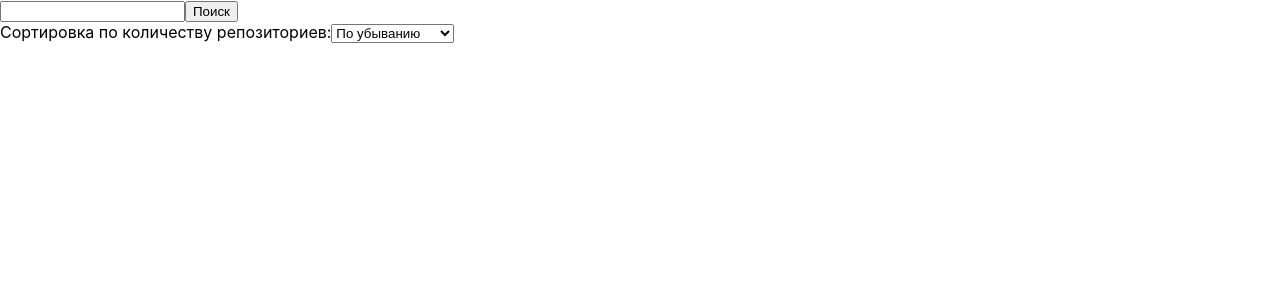
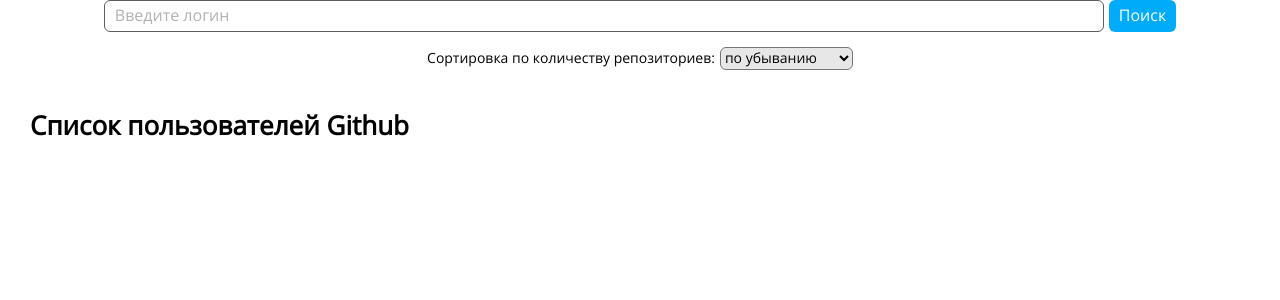
Before and after one commit to Alex-Viet/user-search-app, a React (Create React App) app: page / in a window 1280 px wide. Shown: the top 300 px of the page. Built offline with nearby package versions, Linux system fonts and the light colour scheme.

Commit message:
Routes + styled components + not found page

```diff
--- a/src/App.css
+++ /dev/null
@@ -1,19 +0,0 @@
-.App {
-  margin: 0;
-  padding: 0;
-}
-
-.user__login {
-  cursor: pointer;
-}
-
-.user__img {
-  width: 200px;
-}
-
-.user__link {
-  display: flex;
-  flex-wrap: wrap;
-  align-items: center;
-  gap: 5px;
-}
--- /dev/null
+++ b/src/App.jsx
@@ -0,0 +1,13 @@
+import { GlobalStyles, Wrapper } from './App.styles'
+import { AppRoutes } from './Routes'
+
+export const App = () => {
+  return (
+    <>
+      <GlobalStyles />
+      <Wrapper>
+        <AppRoutes />
+      </Wrapper>
+    </>
+  )
+}
--- /dev/null
+++ b/src/App.styles.js
@@ -0,0 +1,59 @@
+import styled, { createGlobalStyle } from 'styled-components'
+
+export const GlobalStyles = createGlobalStyle`
+* {
+  margin: 0;
+  padding: 0;
+  box-sizing: border-box;
+}
+
+*:before,
+*:after {
+  box-sizing: border-box;
+}
+
+@font-face {
+  font-family: 'OpenSans';
+  src: url('/fonts/OpenSans/OpenSans-Regular.ttf');
+  font-style: normal;
+}
+
+a,
+a:visited {
+  font-family: 'OpenSans', sans-serif;
+  text-decoration: none;
+  cursor: pointer;
+}
+
+html,
+body {
+  width: 100%;
+  height: 100%;
+  font-family: 'OpenSans', sans-serif;
+  color: #000;
+}
+
+button {
+  border: none;
+  outline: none;
+  cursor: pointer;
+}
+
+input,
+button,
+textarea,
+select {
+  font-family: 'OpenSans', sans-serif;
+}
+
+input {
+  outline: none;
+}
+`
+
+export const Wrapper = styled.div`
+  width: 100%;
+  background-color: #fff;
+  display: flex;
+  flex-direction: column;
+`
--- /dev/null
+++ b/src/Routes.jsx
@@ -0,0 +1,12 @@
+import { Route, Routes } from 'react-router-dom'
+import { MainPage } from './pages/main-page/MainPage'
+import { NotFoundPage } from './pages/not-found-page/NotFoundPage'
+
+export const AppRoutes = () => {
+  return (
+    <Routes>
+      <Route path="/" element={<MainPage />} />
+      <Route path="*" element={<NotFoundPage />} />
+    </Routes>
+  )
+}
--- a/src/index.css
+++ /dev/null
@@ -1,13 +0,0 @@
-body {
-  margin: 0;
-  font-family: -apple-system, BlinkMacSystemFont, 'Segoe UI', 'Roboto', 'Oxygen',
-    'Ubuntu', 'Cantarell', 'Fira Sans', 'Droid Sans', 'Helvetica Neue',
-    sans-serif;
-  -webkit-font-smoothing: antialiased;
-  -moz-osx-font-smoothing: grayscale;
-}
-
-code {
-  font-family: source-code-pro, Menlo, Monaco, Consolas, 'Courier New',
-    monospace;
-}
--- a/src/index.js
+++ b/src/index.js
@@ -1,11 +1,13 @@
 import React from 'react'
 import ReactDOM from 'react-dom/client'
-import './index.css'
+import { BrowserRouter } from 'react-router-dom'
 import { App } from './App'
 
 const root = ReactDOM.createRoot(document.getElementById('root'))
 root.render(
   <React.StrictMode>
-    <App />
+    <BrowserRouter>
+      <App />
+    </BrowserRouter>
   </React.StrictMode>,
 )
--- a/src/App.js
+++ b/src/pages/main-page/MainPage.jsx
@@ -1,8 +1,8 @@
 import { useState } from 'react'
-import './App.css'
-import { getUsers } from './api/users'
+import { getUsers } from '../../api/users'
+import * as S from './MainPage.styles'
 
-export const App = () => {
+export const MainPage = () => {
   const [value, setValue] = useState('')
   const [error, setError] = useState(null)
   const [users, setUsers] = useState([])
@@ -31,8 +31,6 @@ export const App = () => {
     setIsLoading(true)
 
     getUsers(value, selectedOrder).then((response) => {
-      console.log(response)
-
       if (response == 'Error: Доступ закрыт') {
         setError(
           'Возможно, вы запрашиваете ресурс, к которому у вас нет доступа',
@@ -85,54 +83,64 @@ export const App = () => {
     )
   }
 
-  console.log(users)
-
   return (
-    <div className="App">
-      <div>
-        <input type="text" value={value} onChange={handleInputChange} />
-        <button disabled={isLoading} onClick={handleSearchButtonClick}>
-          Поиск
-        </button>
-        {error && <p style={{ color: 'coral' }}>{error}</p>}
-      </div>
-      <div>
-        <label>
+    <>
+      <S.Header>
+        <S.SearchBlock>
+          <S.SearchInput
+            type="text"
+            value={value}
+            placeholder="Введите логин"
+            onChange={handleInputChange}
+          />
+          <S.SearchButton
+            disabled={isLoading}
+            $disable={isLoading}
+            onClick={handleSearchButtonClick}
+          >
+            Поиск
+          </S.SearchButton>
+        </S.SearchBlock>
+        {error && <S.ErrorText>{error}</S.ErrorText>}
+        <S.OrderLabel>
           Сортировка по количеству репозиториев:
-          <select
+          <S.OrderSelect
             name="selectedOrder"
             onChange={(evt) => setSelectedOrder(evt.target.value)}
           >
-            <option value="desc">По убыванию</option>
-            <option value="asc">По возрастанию</option>
-          </select>
-        </label>
-      </div>
-      <div>
-        <ul>
+            <option value="desc">по убыванию</option>
+            <option value="asc">по возрастанию</option>
+          </S.OrderSelect>
+        </S.OrderLabel>
+      </S.Header>
+      <S.Main>
+        <S.Title>Список пользователей Github</S.Title>
+        <S.List>
           {users.map((user) => (
-            <li className="user__list" key={user.id}>
+            <S.ListItem key={user.id}>
               <div>
-                <p
-                  className="user__login"
+                <S.UserLogin
+                  $active={userId === user.id}
                   onClick={(e) => toggleOpenInfo(e, user.id)}
                 >
                   {user.login}
-                </p>
+                </S.UserLogin>
                 {userId === user.id && (
-                  <div>
-                    <img className="user__img" src={user.avatar_url} />
-                    <div className="user__link">
+                  <S.UserInfoContainer>
+                    <S.UserAvatar src={user.avatar_url} />
+                    <S.UserProfileLink>
                       <p>Ссылка на Github:</p>
-                      <a href={user.html_url}>{user.html_url}</a>
-                    </div>
-                  </div>
+                      <a href={user.html_url} target="_blank" rel="noreferrer">
+                        {user.html_url}
+                      </a>
+                    </S.UserProfileLink>
+                  </S.UserInfoContainer>
                 )}
               </div>
-            </li>
+            </S.ListItem>
           ))}
-        </ul>
-      </div>
-    </div>
+        </S.List>
+      </S.Main>
+    </>
   )
 }
--- /dev/null
+++ b/src/pages/main-page/MainPage.styles.js
@@ -0,0 +1,128 @@
+import styled from 'styled-components'
+
+export const Header = styled.header`
+  width: 100%;
+  display: flex;
+  flex-direction: column;
+  align-items: center;
+`
+
+export const SearchBlock = styled.div`
+  width: 100%;
+  display: flex;
+  justify-content: center;
+  align-items: center;
+  gap: 5px;
+`
+
+export const SearchInput = styled.input`
+  width: 80%;
+  max-width: 1000px;
+  border: 1px solid #5e5c5c;
+  border-radius: 6px;
+  background-color: transparent;
+  padding: 2px 10px;
+  font-size: 16px;
+  line-height: 160%;
+  color: #000000;
+
+  &::placeholder {
+    background-color: transparent;
+    color: #b2b0b0;
+    font-size: 16px;
+    line-height: 160%;
+  }
+`
+
+export const SearchButton = styled.button`
+  font-size: 16px;
+  line-height: 160%;
+  color: #ffffff;
+  border-radius: 6px;
+  background-color: ${(props) => (props.$disable ? '#d9d9d9' : '#00acf9')};
+  padding: 3px 10px;
+  transition: all 0.3s ease-out;
+
+  &:hover {
+    background-color: ${(props) => (props.$disable ? '#d9d9d9' : '#0e91d4')};
+  }
+`
+
+export const ErrorText = styled.p`
+  font-size: 16px;
+  line-height: 160%;
+  color: coral;
+  margin: 10px 0 0;
+`
+
+export const OrderLabel = styled.label`
+  font-size: 14px;
+  line-height: 120%;
+  margin: 15px 0;
+  display: flex;
+  align-items: center;
+  gap: 5px;
+`
+
+export const OrderSelect = styled.select`
+  font-size: 14px;
+  line-height: 120%;
+  border-radius: 6px;
+  outline: none;
+  background-color: #e7e7e7;
+  cursor: pointer;
+`
+
+export const Main = styled.main``
+
+export const Title = styled.h1`
+  font-size: 26px;
+  line-height: 160%;
+  margin: 20px auto;
+  padding: 0 30px;
+`
+
+export const List = styled.ul`
+  margin: 0 auto;
+  padding: 0 30px;
+`
+
+export const ListItem = styled.li`
+  width: fit-content;
+  padding: 10px 0;
+`
+
+export const UserLogin = styled.h2`
+  font-size: 18px;
+  line-height: 140%;
+  cursor: pointer;
+  color: ${(props) => (props.$active ? 'red' : '#000')};
+  transition: color 0.2s ease-out;
+
+  &:hover {
+    color: #ff3100;
+  }
+`
+
+export const UserInfoContainer = styled.div`
+  padding: 20px 10px 0;
+`
+
+export const UserAvatar = styled.img`
+  width: 160px;
+  border-radius: 50%;
+`
+
+export const UserProfileLink = styled.div`
+  display: flex;
+  flex-wrap: wrap;
+  align-items: center;
+  gap: 5px;
+  margin: 10px 0;
+
+  & p,
+  a {
+    font-size: 16px;
+    line-height: 160%;
+  }
+`
--- /dev/null
+++ b/src/pages/not-found-page/NotFoundPage.jsx
@@ -0,0 +1,14 @@
+import { Link } from 'react-router-dom'
+import { NotFoundPageTextContainer } from './NotFoundPage.styles'
+
+export const NotFoundPage = () => {
+  return (
+    <NotFoundPageTextContainer>
+      <h1>ОШИБКА 404</h1>
+      <h2>Страница не найдена</h2>
+      <p>
+        Вернуться на <Link to="/">Главную</Link>
+      </p>
+    </NotFoundPageTextContainer>
+  )
+}
--- /dev/null
+++ b/src/pages/not-found-page/NotFoundPage.styles.js
@@ -0,0 +1,12 @@
+import styled from 'styled-components'
+
+export const NotFoundPageTextContainer = styled.div`
+  display: flex;
+  flex-direction: column;
+  align-items: center;
+  margin-top: 200px;
+
+  & p {
+    padding-top: 10px;
+  }
+`
```
Also changed, not shown: public/fonts/OpenSans/OpenSans-Regular.ttf (added).
